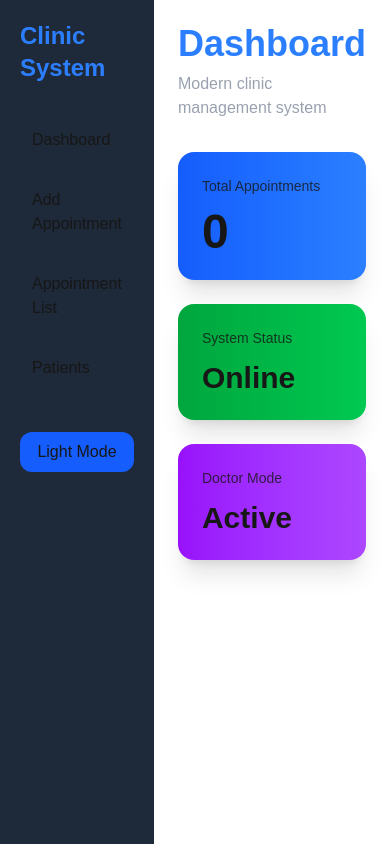
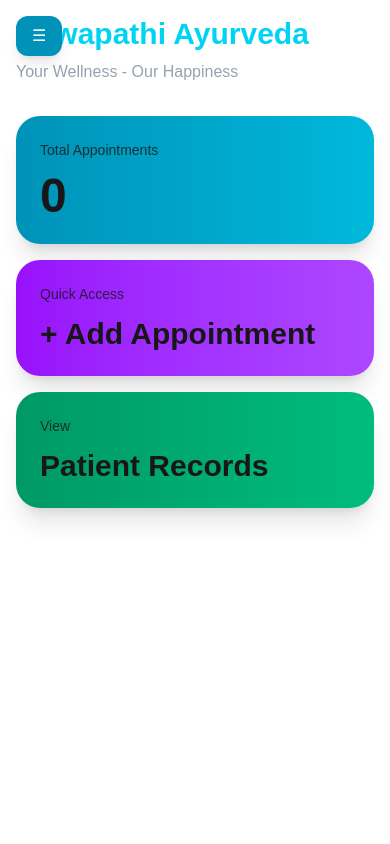
Before and after one commit to suwapathiayur/patient-app, a Next.js app: page /dashboard in a window 390 px wide. Built offline with nearby package versions, Linux system fonts and the light colour scheme; no server answers; the database is empty.

Commit message:
describe update

```diff
--- a/app/appointments/list/page.tsx
+++ b/app/appointments/list/page.tsx
@@ -1,32 +1,106 @@
 "use client";
 
 import { useEffect, useState } from "react";
+import Link from "next/link";
 import { supabase } from "@/lib/supabase";
 
-export default function AppointmentList() {
-  const [data, setData] = useState<any[]>([]);
+export default function AppointmentListPage() {
+  const [appointments, setAppointments] = useState<any[]>([]);
+  const [search, setSearch] = useState("");
 
   useEffect(() => {
-    const fetchData = async () => {
-      const { data } = await supabase.from("appointments").select("*");
-      setData(data || []);
-    };
-
-    fetchData();
+    loadAppointments();
   }, []);
 
+  async function loadAppointments() {
+    const { data } = await supabase
+      .from("appointments")
+      .select("*")
+      .order("appointment_date", { ascending: false });
+
+    setAppointments(data || []);
+  }
+
+  const filtered = appointments.filter((item) =>
+    item.patient_name?.toLowerCase().includes(search.toLowerCase()) ||
+    item.patient_id?.toLowerCase().includes(search.toLowerCase())
+  );
+
   return (
-    <main className="p-6">
-      <h1 className="text-xl font-bold">Appointments List</h1>
+    <main>
 
-      <div className="mt-4 space-y-2">
-        {data.map((item) => (
-          <div key={item.id} className="p-3 border rounded">
-            <p><b>ID:</b> {item.patient_id}</p>
-            <p><b>Time:</b> {item.time_slot}</p>
+      <div className="flex flex-col md:flex-row md:items-center md:justify-between gap-4">
+
+        <div>
+          <h1 className="text-4xl font-bold text-cyan-400">
+            Appointment List
+          </h1>
+
+          <p className="text-gray-400 mt-1">
+            Manage clinic appointments
+          </p>
+        </div>
+
+        <input
+          type="text"
+          placeholder="Search patient..."
+          value={search}
+          onChange={(e) => setSearch(e.target.value)}
+          className="p-3 rounded-xl bg-gray-800 border border-gray-700 w-full md:w-80"
+        />
+
+      </div>
+
+      <div className="grid gap-4 mt-8">
+
+        {filtered.map((appointment) => (
+
+          <div
+            key={appointment.id}
+            className="bg-gray-800 rounded-2xl p-5 shadow-lg hover:shadow-cyan-500/20 transition"
+          >
+
+            <div className="flex flex-col md:flex-row md:justify-between gap-4">
+
+              <div>
+                <Link
+                  href={`/patients/${appointment.patient_id}`}
+                  className="text-cyan-400 text-xl font-bold hover:underline"
+                >
+                  {appointment.patient_id}
+                </Link>
+
+                <p className="text-lg mt-2">
+                  {appointment.title} {appointment.patient_name}
+                </p>
+
+                <p className="text-gray-400 mt-1">
+                  {appointment.reason}
+                </p>
+              </div>
+
+              <div className="text-right">
+                <p className="text-cyan-300 font-semibold">
+                  {appointment.appointment_date}
+                </p>
+
+                <p className="mt-1">
+                  {appointment.time_slot}
+                </p>
+
+                <p className="mt-2 text-gray-400">
+                  {appointment.telephone}
+                </p>
+              </div>
+
+            </div>
+
           </div>
+
         ))}
+
       </div>
+
     </main>
   );
 }
--- a/app/appointments/page.tsx
+++ b/app/appointments/page.tsx
@@ -50,7 +50,10 @@ export default function AppointmentPage() {
       alert("Please fill required fields");
       return;
     }
-
+    if (!/^0\d{9}$/.test(telephone)) {
+  alert("Invalid telephone number");
+  return;
+}
     const { error } = await supabase.from("appointments").insert({
       patient_id: patientId,
       appointment_date: appointmentDate,
--- a/app/dashboard/page.tsx
+++ b/app/dashboard/page.tsx
@@ -1,5 +1,6 @@
 "use client";
 
+import Link from "next/link";
 import { useEffect, useState } from "react";
 import { supabase } from "@/lib/supabase";
 
@@ -21,18 +22,18 @@ export default function Dashboard() {
   return (
     <main>
 
-      <h1 className="text-4xl font-bold text-blue-500">
-        Dashboard
+      <h1 className="text-3xl md:text-4xl font-bold text-cyan-400">
+        Suwapathi Ayurveda
       </h1>
 
       <p className="text-gray-400 mt-2">
-        Modern clinic management system
+        Your Wellness - Our Happiness
       </p>
 
-      {/* Cards */}
-      <div className="grid grid-cols-1 md:grid-cols-3 gap-6 mt-8">
+      {/* Stats */}
+      <div className="grid grid-cols-1 md:grid-cols-3 gap-4 mt-8">
 
-        <div className="bg-gradient-to-r from-blue-600 to-blue-500 p-6 rounded-2xl shadow-xl">
+        <div className="bg-gradient-to-r from-cyan-600 to-cyan-500 p-6 rounded-3xl shadow-xl">
           <p className="text-sm opacity-80">
             Total Appointments
           </p>
@@ -42,25 +43,31 @@ export default function Dashboard() {
           </h2>
         </div>
 
-        <div className="bg-gradient-to-r from-green-600 to-green-500 p-6 rounded-2xl shadow-xl">
+        <Link
+          href="/appointments"
+          className="bg-gradient-to-r from-purple-600 to-purple-500 p-6 rounded-3xl shadow-xl hover:scale-105 transition"
+        >
           <p className="text-sm opacity-80">
-            System Status
+            Quick Access
           </p>
 
           <h2 className="text-3xl font-bold mt-3">
-            Online
+            + Add Appointment
           </h2>
-        </div>
+        </Link>
 
-        <div className="bg-gradient-to-r from-purple-600 to-purple-500 p-6 rounded-2xl shadow-xl">
+        <Link
+          href="/patients"
+          className="bg-gradient-to-r from-emerald-600 to-emerald-500 p-6 rounded-3xl shadow-xl hover:scale-105 transition"
+        >
           <p className="text-sm opacity-80">
-            Doctor Mode
+            View
           </p>
 
           <h2 className="text-3xl font-bold mt-3">
-            Active
+            Patient Records
           </h2>
-        </div>
+        </Link>
 
       </div>
 
--- a/app/layout.tsx
+++ b/app/layout.tsx
@@ -9,6 +9,7 @@ export default function RootLayout({
 }: {
   children: React.ReactNode;
 }) {
+  const [sidebarOpen, setSidebarOpen] = useState(false);
   const [darkMode, setDarkMode] = useState(true);
 
   return (
@@ -22,15 +23,24 @@ export default function RootLayout({
       >
         <div className="flex min-h-screen">
 
+          {/* Mobile Menu Button */}
+          <button
+            onClick={() => setSidebarOpen(!sidebarOpen)}
+            className="md:hidden fixed top-4 left-4 z-50 bg-cyan-600 text-white px-4 py-2 rounded-xl shadow-lg"
+          >
+            ☰
+          </button>
+
           {/* Sidebar */}
           <aside
-            className={
-              darkMode
-                ? "w-64 bg-gray-800 p-5"
-                : "w-64 bg-white p-5 shadow"
-            }
+            className={`
+              fixed md:static top-0 left-0 z-40
+              h-screen w-64 p-5 transition-transform duration-300
+              ${darkMode ? "bg-gray-800" : "bg-white shadow"}
+              ${sidebarOpen ? "translate-x-0" : "-translate-x-full md:translate-x-0"}
+            `}
           >
-            <h1 className="text-2xl font-bold text-blue-500 mb-8">
+            <h1 className="text-2xl font-bold text-cyan-400 mb-8">
               Clinic System
             </h1>
 
@@ -38,44 +48,37 @@ export default function RootLayout({
 
               <Link
                 href="/dashboard"
-                className="hover:bg-blue-500 hover:text-white p-3 rounded-xl transition"
+                className="hover:bg-cyan-500 hover:text-white p-3 rounded-xl transition"
               >
                 Dashboard
               </Link>
 
               <Link
                 href="/appointments"
-                className="hover:bg-blue-500 hover:text-white p-3 rounded-xl transition"
+                className="hover:bg-cyan-500 hover:text-white p-3 rounded-xl transition"
               >
                 Add Appointment
               </Link>
 
               <Link
-                href="/appointments/list"
-                className="hover:bg-blue-500 hover:text-white p-3 rounded-xl transition"
-              >
-                Appointment List
-              </Link>
-              <Link
-                 href="/patients"
-                className="hover:bg-blue-500 hover:text-white p-3 rounded-xl transition"
+                href="/patients"
+                className="hover:bg-cyan-500 hover:text-white p-3 rounded-xl transition"
               >
                 Patients
-</Link>
+              </Link>
 
             </nav>
 
-            {/* Dark Mode Button */}
             <button
               onClick={() => setDarkMode(!darkMode)}
-              className="mt-10 bg-blue-600 hover:bg-blue-700 px-4 py-2 rounded-xl w-full"
+              className="mt-10 bg-cyan-600 hover:bg-cyan-700 px-4 py-2 rounded-xl w-full"
             >
               {darkMode ? "Light Mode" : "Dark Mode"}
             </button>
           </aside>
 
           {/* Main Content */}
-          <main className="flex-1 p-6">
+          <main className="flex-1 p-4 md:p-6 md:ml-0 ml-0 w-full overflow-x-hidden">
             {children}
           </main>
 
--- a/next.config.ts
+++ b/next.config.ts
@@ -1,10 +1,5 @@
 import type { NextConfig } from "next";
 
-const nextConfig: NextConfig = {
-  output: "export",
-  images: {
-    unoptimized: true,
-  },
-};
+const nextConfig: NextConfig = {};
 
 export default nextConfig;
```
Also changed, not shown: app/patients/[id]/page.tsx (added, +165 -0 lines).
